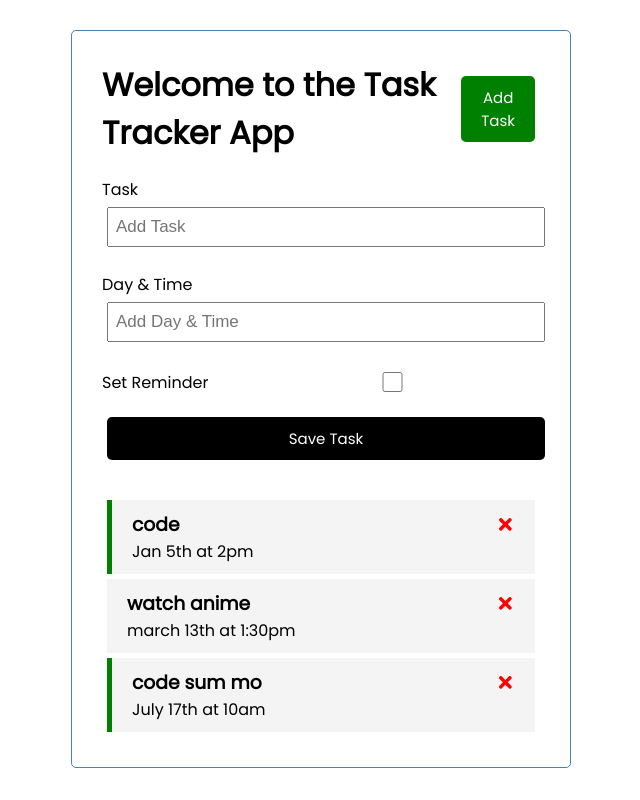
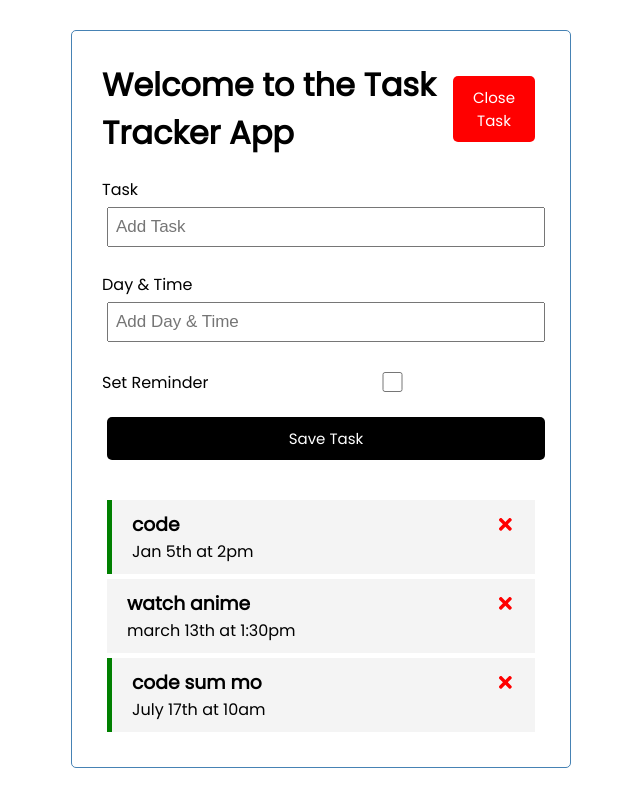
Before and after one commit to RobOsipo/REACT-Task-Tracker, a React (Create React App) app: page / in a window 1280 px wide. Shown: the whole page, without its empty margins (319-959 px from the left). Built offline with nearby package versions, Linux system fonts and the light colour scheme.

Commit message:
ternary conditions for open/close task btns

```diff
--- a/src/App.js
+++ b/src/App.js
@@ -10,10 +10,6 @@ function App() {
 
 
   const [showAddTask, setShowAddTask] = React.useState(true)
-
-
-
-
 
 
 
@@ -64,7 +60,7 @@ const toggleReminder = (id) => {
 
   return (
     <div className="container">
-     <Header onAdd={() => setShowAddTask(!showAddTask)} title={ areYouCool ? 'Welcome to the Task Tracker App' : 'You suck, get off my app!!' } />
+     <Header onAdd={() => setShowAddTask(!showAddTask)} showAdd={showAddTask} title={ areYouCool ? 'Welcome to the Task Tracker App' : 'You suck, get off my app!!' } />
      { showAddTask && <AddTask onAdd={addTask} />}
      {tasks.length > 0 ? <Tasks tasks={tasks} onDelete={deleteTask} onToggle={toggleReminder} /> : 'No Task to Show'}
     </div>
--- a/src/components/Header.js
+++ b/src/components/Header.js
@@ -3,13 +3,13 @@ import Button from "./Button.js"
 
 const Header = (props) => {
 
-    const {title, onAdd} = props;
+    const {title, onAdd, showAdd} = props;
 
 
     return (
         <header className="header">
             <h1>{title}</h1>
-           <Button color="green" text='Add Task' onAdd={onAdd}/>
+           <Button color={showAdd ? "red" : "green"} text={ showAdd ? 'Close Task' : 'Open Task'} onAdd={onAdd}/>
         </header>
     )
 }
```
